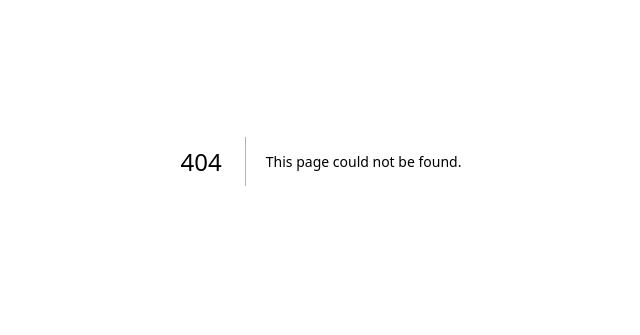
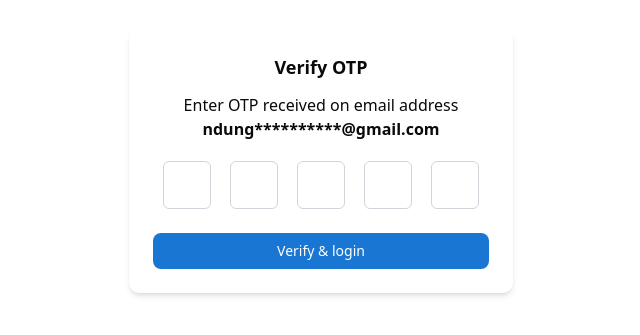
Before and after one commit to saruni-spec/farm, a Next.js app: page /login/admin/verify-otp in a window 1280 px wide. Before the commit this address had no page. Shown: the part 239-574 px from the top of the page, without its empty margins (319-959 px from the left). Built offline with nearby package versions, Linux system fonts and the light colour scheme.

Commit message:
Altered the admin login flow by redirecting them to the verify OTP page after entering the email and password. Also redirecting to the map dashboard once OTP is entered

```diff
--- a/src/app/dashboard/page.tsx
+++ /dev/null
@@ -1,13 +0,0 @@
-import Link from "next/link";
-
-const Dashboard = () =>
-{
-    return (
-        <div className="flex justify-center gap-2">
-            <Link href={"/dashboard/weather"} className="text-blue-500 underline">Weather</Link>
-            <Link href={"/dashboard/reports"} className="text-blue-500 underline">Reports</Link>
-        </div>
-     );
-}
-
-export default Dashboard;
--- a/src/app/login/admin/page.tsx
+++ b/src/app/login/admin/page.tsx
@@ -54,7 +54,7 @@ const AdminLogin = () =>
     const login = (values: z.infer<typeof formSchema>) =>
     {
         console.log(values)
-        redirect("/dashboard")
+        redirect("/login/admin/verify-otp")
     }
     return (
         <>
--- a/src/app/verify-otp/page.tsx
+++ b/src/app/login/admin/verify-otp/page.tsx
@@ -16,6 +16,7 @@ import { Button } from "@/components/ui/button"
 import { Form, FormControl, FormField, FormItem, FormMessage} from "@/components/ui/form"
 
 import OtpInput from "react-otp-input"
+import { redirect } from "next/navigation"
 
 //Creating the OTP schema
 const otpSchema = z.object(
@@ -39,16 +40,31 @@ const VerifyOTP = () =>
     //Form submission handler
     const verifyOTP = (values: z.infer<typeof otpSchema>) =>
     {
-        alert(`OTP ${values.otp} submitted successfully`)
+        console.log(`OTP ${values.otp} submitted successfully`)
+        redirect("/dashboard/map")
     }
 
-    //Creating a sample mobile number to be used in extracting the last three digits
-    const mobileNumber="+254707251073"
+    //Creating a sample email to be used in extracting the letters
+    const email="ndungu.muigai01@gmail.com"
+
+    // Split the email into username and domain
+    const [username, domain] = email.split("@")
+
+    // Choose how many characters you want to show from the start
+    const visibleLength = 5
+    const visiblePart = username.slice(0, visibleLength)
+    const maskedPart = "*".repeat(username.length - visibleLength)
+
+    // Combine to form the masked username
+    const maskedUsername = visiblePart + maskedPart
+
+    // Final masked email
+    const maskedEmail = `${maskedUsername}@${domain}`
 
     return (
         <>
             <h2 className="text-lg font-semibold text-center">Verify OTP</h2>
-            <p  className="text-center w-full">Enter OTP received on number ending in <span className="font-bold">{mobileNumber.slice(-3)}</span></p>
+            <p  className="text-center w-full">Enter OTP received on email address <span className="font-bold">{maskedEmail}</span></p>
             <Form {...otpForm}>
                 <form onSubmit={otpForm.handleSubmit(verifyOTP)} className="space-y-6">
                     <FormField control={otpForm.control} name="otp" render={({ }) =>
@@ -69,7 +85,7 @@ const VerifyOTP = () =>
                 </form>
             </Form>
         </>
-     );
+     )
 }
 
-export default VerifyOTP;
+export default VerifyOTP
```
